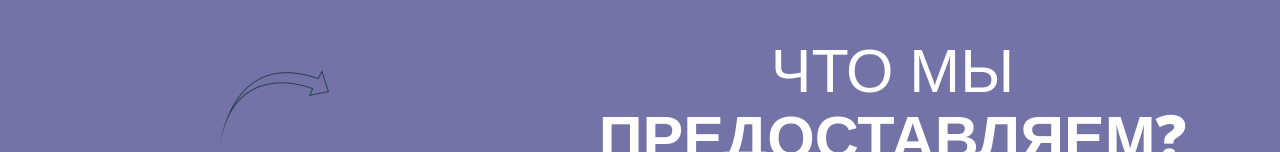
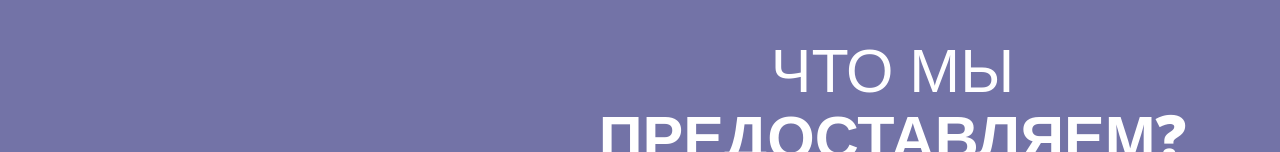
Before and after one commit to NemcevaPolina/DetskiyAnimator, a plain HTML site: page Detskiy Animator/index.html in a window 1280 px wide. Shown: the part 800-952 px from the top of the page. Drawn offline with nearby package versions, Linux system fonts and the light colour scheme.

Commit message:
Update index.html

```diff
--- a/Detskiy Animator/index.html
+++ b/Detskiy Animator/index.html
@@ -138,9 +138,6 @@
 								<!-- Features Right Info Begins -->
 								<div class="col-md-8 features-right-info animated" data-animation="fadeInRight" data-animation-delay="500">
 									<!-- Shape Pointer -->
-									<div class="gk-pointer-features gk-right-arrow animated" data-animation="fadeInLeftBig" data-animation-delay="1200">
-										<img src="images/right-arrow-icon.png" alt="Pointer" class="img-responsive" />
-									</div>
 									<!-- Title -->
 									<h2 class="section-title color-white">Что мы <span class="text-extrabold color-white">предоставляем?</span> </h2>
 									<!-- Shape Down Arrow -->
```
